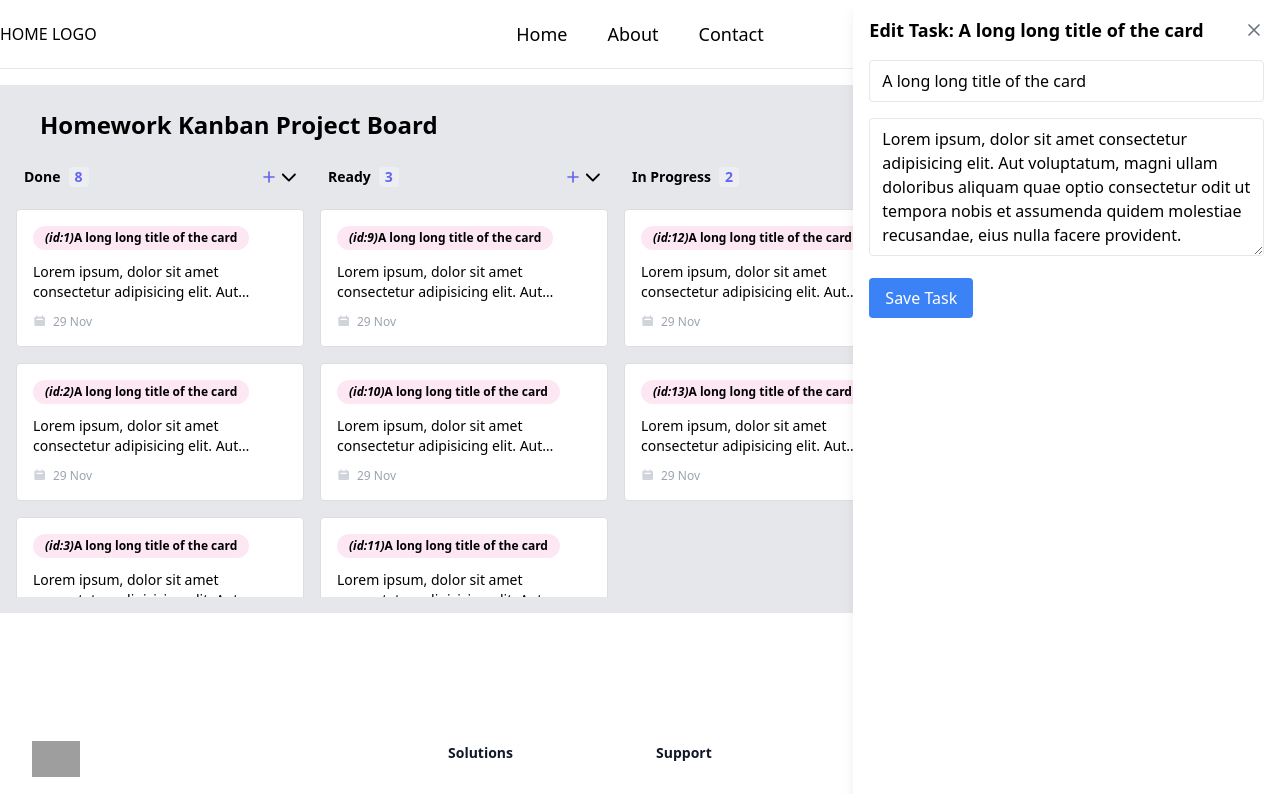
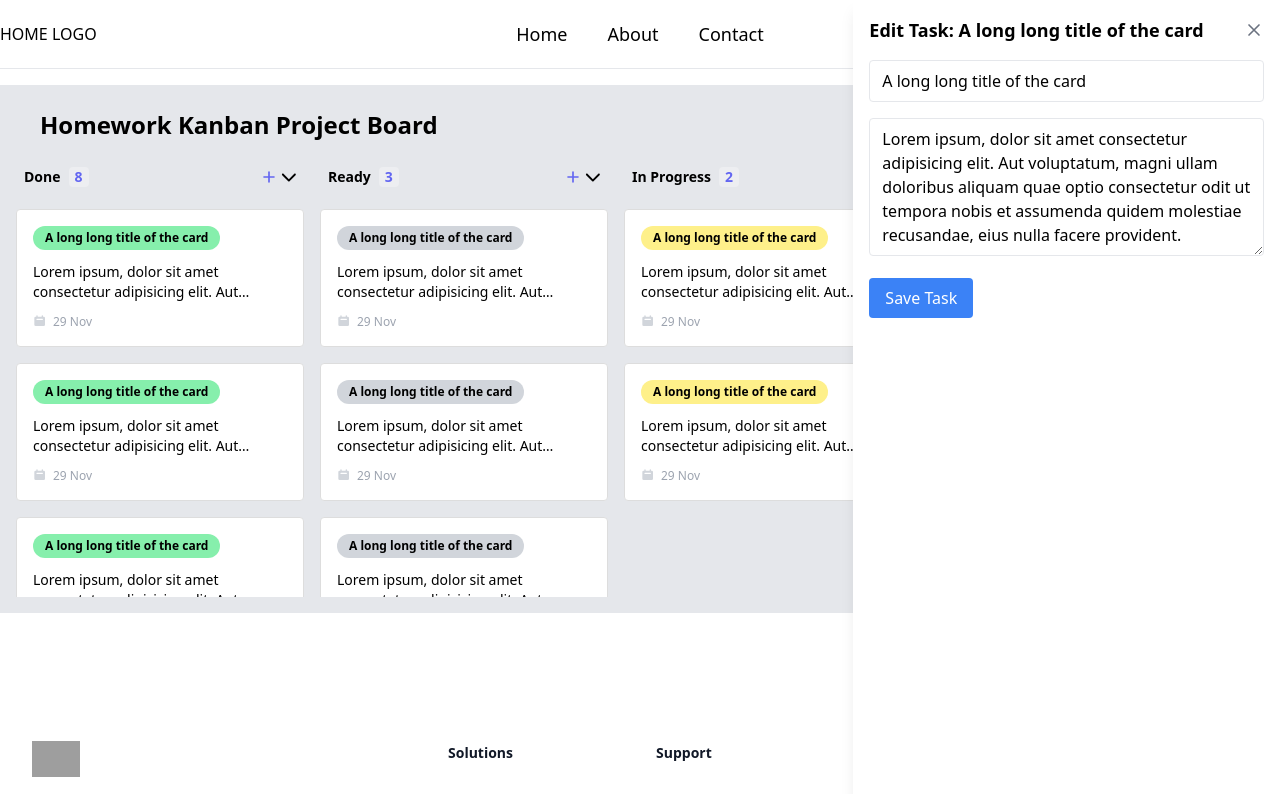
Before and after one commit to DarthTicius/kanban-board-homework, a React (Vite) app: page /board/1/task/1 in a window 1280 px wide. Shown: the top 794 px of the page. Built offline with nearby package versions, Linux system fonts and the light colour scheme; grey boxes are pictures that could not be loaded.

Commit message:
Remove task id from title, add color scheme for task titles

```diff
--- a/src/components/Card.tsx
+++ b/src/components/Card.tsx
@@ -11,8 +11,9 @@ type CardProps = {
 	id: string;
 	task: TaskProp;
 	onDelete?: (taskId: string, boardId: string) => void;
+	colorScheme?: string;
 };
-export function Card({ id, task, onDelete }: CardProps) {
+export function Card({ id, task, colorScheme, onDelete }: CardProps) {
 	const navigate = useNavigate();
 
 	const { attributes, listeners, setNodeRef, transform, transition } =
@@ -89,10 +90,13 @@ export function Card({ id, task, onDelete }: CardProps) {
 			>
 				<DragIcon className="w-3.5 h-3.5 p-0.5" />
 			</button>
-
-			<h3 className="flex items-center h-6 px-3 text-xs font-semibold bg-pink-100 rounded-full">
-				<span className="italic">(id:{task.id})</span> {task.title}
-			</h3>
+			<div
+				className={`flex max-w-[28ch] items-center h-6 px-3 text-xs font-semibold rounded-full ${colorScheme}`}
+			>
+				<h3 className={`text-ellipsis text-nowrap overflow-hidden`}>
+					{task.title}
+				</h3>
+			</div>
 			<div className="overflow-hidden text-ellipsis whitespace-normal line-clamp-2">
 				<p className="mt-3 text-sm font-medium ">{task.content}</p>
 			</div>
--- a/src/components/Column.tsx
+++ b/src/components/Column.tsx
@@ -27,6 +27,13 @@ export function Column({
 	const { setNodeRef } = useDroppable({
 		id: id,
 	});
+	const colorScheme: Record<string, string> = {
+		done: "bg-green-300",
+		ready: "bg-gray-300",
+		inProgress: "bg-yellow-200",
+		review: "bg-blue-300",
+		discussion: "bg-purple-300",
+	};
 
 	return (
 		<div
@@ -34,7 +41,7 @@ export function Column({
 			className={`group/column flex flex-col flex-shrink-0 w-full md:w-72 ${isOver ? "bg-indigo-50" : ""
 				}`}
 		>
-			<details open >
+			<details open>
 				<summary className="flex justify-between items-center h-10 px-2">
 					<div className="flex items-center">
 						<h2 className="text-sm font-semibold">{title}</h2>
@@ -75,6 +82,7 @@ export function Column({
 								key={task.id}
 								id={task.id}
 								task={task}
+								colorScheme={colorScheme[id]}
 								onDelete={() => onDeleteTask(task.id, id)}
 							/>
 						))}
```
